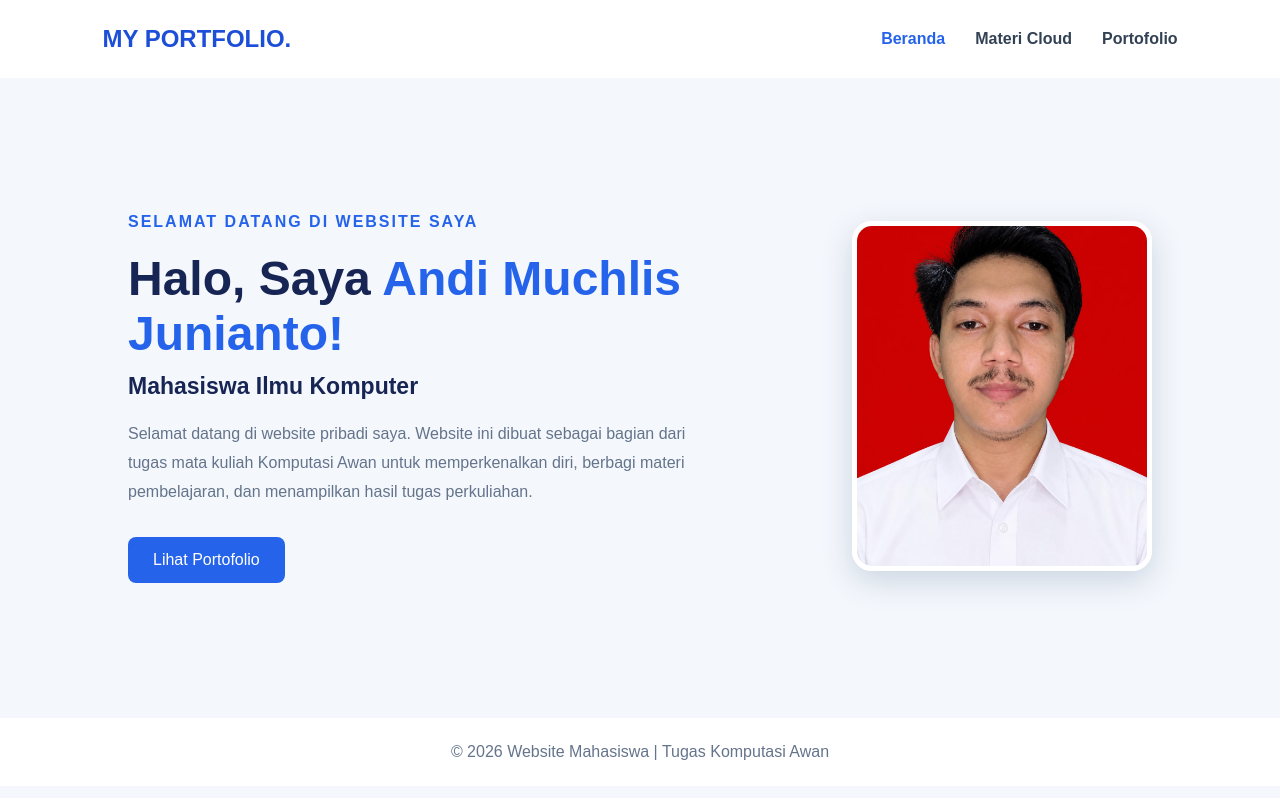
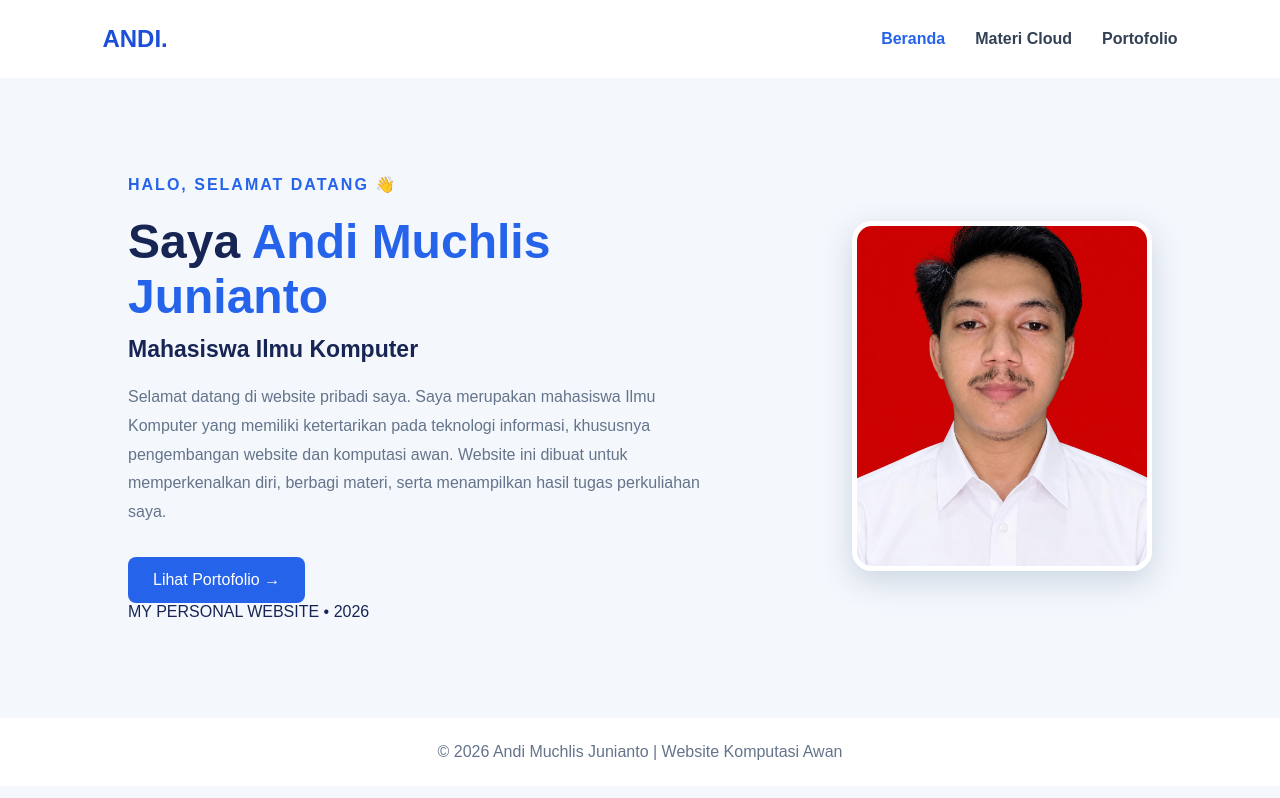
Before and after one commit to andimuchlisjunianto/tugas3-cloud-23.53.027627, a plain HTML site: page index.html in a window 1280 px wide. Drawn offline with Linux system fonts and the light colour scheme.

Commit message:
Memperbarui tampilan halaman beranda

```diff
--- a/index.html
+++ b/index.html
@@ -4,14 +4,15 @@
 <head>
     <meta charset="UTF-8">
     <meta name="viewport" content="width=device-width, initial-scale=1.0">
-    <title>Beranda | Website Mahasiswa</title>
+    <title>Beranda | Andi Muchlis Junianto</title>
     <link rel="stylesheet" href="assets/css/style.css">
 </head>
 <body>
 
     <header>
         <nav class="navbar">
-            <h2 class="logo">MY PORTFOLIO.</h2>
+            <h2 class="logo">ANDI<span>.</span></h2>
+
             <ul>
                 <li><a href="index.html" class="active">Beranda</a></li>
                 <li><a href="materi.html">Materi Cloud</a></li>
@@ -21,27 +22,48 @@
     </header>
 
     <main class="hero">
+
         <div class="hero-text">
-            <p class="welcome">SELAMAT DATANG DI WEBSITE SAYA</p>
-            <h1>Halo, Saya <span>Andi Muchlis Junianto!</span></h1>
+            <p class="welcome">HALO, SELAMAT DATANG 👋</p>
+
+            <h1>
+                Saya <span>Andi Muchlis Junianto</span>
+            </h1>
+
             <h3>Mahasiswa Ilmu Komputer</h3>
+
             <p class="description">
                 Selamat datang di website pribadi saya.
-                Website ini dibuat sebagai bagian dari tugas
-                mata kuliah Komputasi Awan untuk memperkenalkan
-                diri, berbagi materi pembelajaran, dan
-                menampilkan hasil tugas perkuliahan.
+                Saya merupakan mahasiswa Ilmu Komputer yang
+                memiliki ketertarikan pada teknologi informasi,
+                khususnya pengembangan website dan komputasi awan.
+                Website ini dibuat untuk memperkenalkan diri,
+                berbagi materi, serta menampilkan hasil tugas
+                perkuliahan saya.
             </p>
-            <a href="portofolio.html" class="btn">Lihat Portofolio</a>
+
+            <div class="hero-buttons">
+                <a href="portofolio.html" class="btn">
+                    Lihat Portofolio →
+                </a>
+            </div>
+
+            <div class="social-info">
+                <span>MY PERSONAL WEBSITE</span>
+                <span>•</span>
+                <span>2026</span>
+            </div>
         </div>
 
         <div class="hero-image">
-            <img src="assets/images/andi.jpeg" alt="Foto Profil">
+            <div class="image-decoration"></div>
+            <img src="assets/images/andi.jpeg" alt="Foto Profil Andi">
         </div>
+
     </main>
 
     <footer>
-        <p>&copy; 2026 Website Mahasiswa | Tugas Komputasi Awan</p>
+        <p>© 2026 Andi Muchlis Junianto | Website Komputasi Awan</p>
     </footer>
 
 </body>
```
